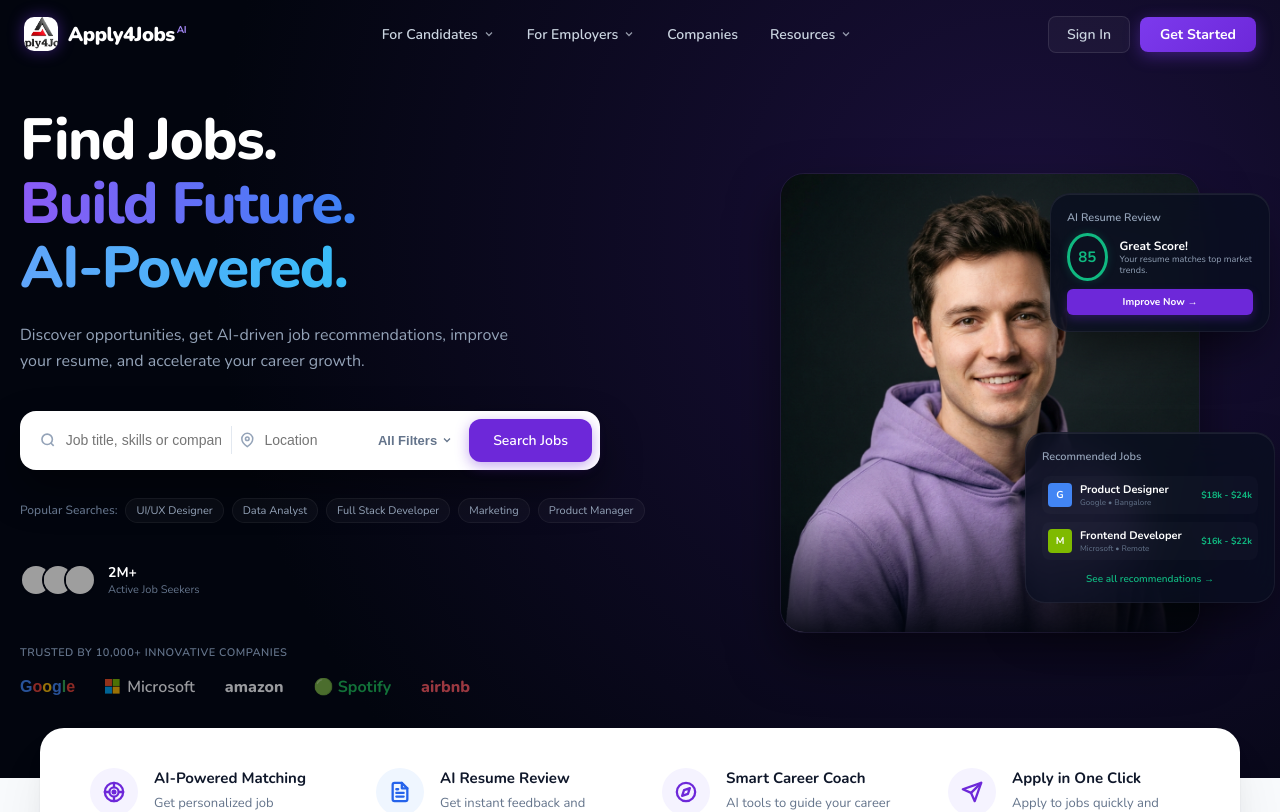
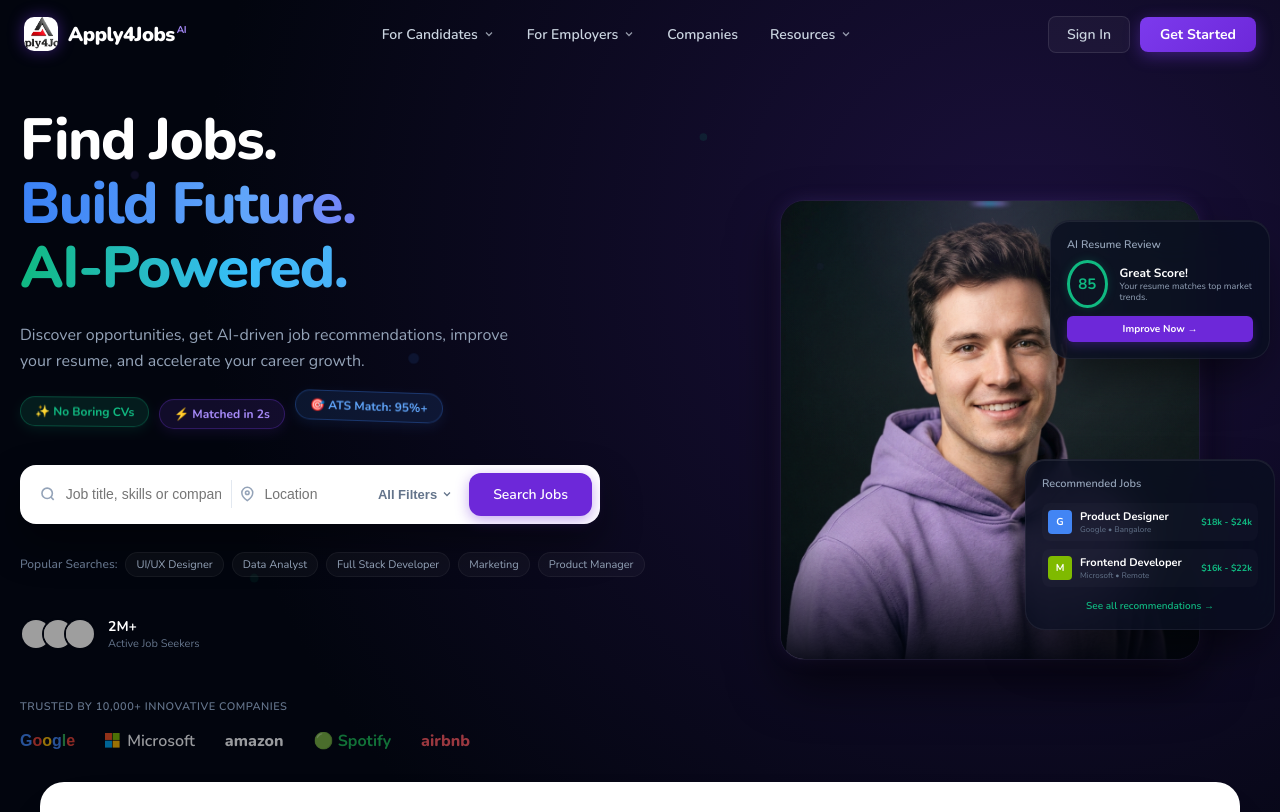
Before and after one commit to algoprojects7/apply4jobs, a Next.js app in the folder apps/web/: page / in a window 1280 px wide. Shown: the top 812 px of the page. Built offline with nearby package versions, Linux system fonts and the light colour scheme; grey boxes are pictures that could not be loaded.

Commit message:
Animated Effects on Landing Page

```diff
--- a/apps/web/src/app/globals.css
+++ b/apps/web/src/app/globals.css
@@ -749,3 +749,157 @@
     display: none !important;
   }
 }
+
+/* Premium AI & GenZ Energetic Animation System */
+
+@keyframes gradient-flow {
+  0% { background-position: 0% 50%; }
+  50% { background-position: 100% 50%; }
+  100% { background-position: 0% 50%; }
+}
+
+.animate-gradient-text {
+  background-size: 200% auto !important;
+  animation: gradient-flow 3.5s linear infinite;
+}
+
+@keyframes float-element {
+  0% { transform: translateY(0px) rotate(0deg); }
+  50% { transform: translateY(-10px) rotate(2.5deg); }
+  100% { transform: translateY(0px) rotate(0deg); }
+}
+
+@keyframes float-reverse {
+  0% { transform: translateY(0px) rotate(0deg); }
+  50% { transform: translateY(10px) rotate(-2.5deg); }
+  100% { transform: translateY(0px) rotate(0deg); }
+}
+
+.animate-float {
+  animation: float-element 5s ease-in-out infinite;
+}
+
+.animate-float-reverse {
+  animation: float-reverse 6s ease-in-out infinite;
+}
+
+.animate-float-fast {
+  animation: float-element 3.5s ease-in-out infinite;
+}
+
+
+
+@keyframes orb-pulse-glow {
+  0% { box-shadow: 0 0 15px 0px rgba(109, 40, 217, 0.2); }
+  50% { box-shadow: 0 0 30px 10px rgba(109, 40, 217, 0.5); }
+  100% { box-shadow: 0 0 15px 0px rgba(109, 40, 217, 0.2); }
+}
+
+.animate-pulse-glow {
+  animation: orb-pulse-glow 3s ease-in-out infinite;
+}
+
+@keyframes reflection-shimmer {
+  0% { left: -150%; }
+  50% { left: 150%; }
+  100% { left: 150%; }
+}
+
+.animate-shimmer {
+  position: relative;
+  overflow: hidden;
+}
+
+.animate-shimmer::after {
+  content: '';
+  position: absolute;
+  top: -50%;
+  left: -150%;
+  width: 50%;
+  height: 200%;
+  background: rgba(255, 255, 255, 0.18);
+  transform: rotate(30deg);
+  transition: none;
+  animation: reflection-shimmer 4s ease-in-out infinite;
+}
+
+@keyframes node-pulse {
+  0% { opacity: 0.2; transform: scale(0.9); }
+  50% { opacity: 0.8; transform: scale(1.1); }
+  100% { opacity: 0.2; transform: scale(0.9); }
+}
+
+.bg-neural-node {
+  animation: node-pulse 3.5s ease-in-out infinite;
+}
+
+/* Premium Portrait Card Glow and Pin Light Animation */
+@keyframes portrait-glow {
+  0% {
+    box-shadow: 0 25px 50px rgba(0, 0, 0, 0.6), 0 0 20px -5px rgba(139, 92, 246, 0.3);
+    border-color: rgba(255, 255, 255, 0.06);
+  }
+  50% {
+    box-shadow: 0 25px 55px rgba(0, 0, 0, 0.7), 0 0 35px 2px rgba(59, 130, 246, 0.45), 0 0 55px 5px rgba(139, 92, 246, 0.25);
+    border-color: rgba(139, 92, 246, 0.4);
+  }
+  100% {
+    box-shadow: 0 25px 50px rgba(0, 0, 0, 0.6), 0 0 20px -5px rgba(139, 92, 246, 0.3);
+    border-color: rgba(255, 255, 255, 0.06);
+  }
+}
+
+@keyframes pin-light-pulse {
+  0% {
+    opacity: 0.6;
+    background: radial-gradient(circle at 50% 0%, rgba(167, 139, 250, 0.25) 0%, rgba(59, 130, 246, 0.06) 30%, transparent 60%);
+  }
+  50% {
+    opacity: 1;
+    background: radial-gradient(circle at 50% 0%, rgba(167, 139, 250, 0.45) 0%, rgba(59, 130, 246, 0.12) 35%, transparent 65%);
+  }
+  100% {
+    opacity: 0.6;
+    background: radial-gradient(circle at 50% 0%, rgba(167, 139, 250, 0.25) 0%, rgba(59, 130, 246, 0.06) 30%, transparent 60%);
+  }
+}
+
+@keyframes pin-source-glow {
+  0% { opacity: 0.6; width: 45px; }
+  50% { opacity: 1; width: 75px; filter: blur(3px); }
+  100% { opacity: 0.6; width: 45px; }
+}
+
+.hero-portrait-card-glow {
+  animation: portrait-glow 5s ease-in-out infinite;
+  transition: border-color 0.3s, box-shadow 0.3s;
+}
+
+.hero-portrait-card-glow::after {
+  content: '';
+  position: absolute;
+  top: 0;
+  left: 0;
+  right: 0;
+  bottom: 0;
+  pointer-events: none;
+  mix-blend-mode: screen;
+  z-index: 2;
+  animation: pin-light-pulse 5s ease-in-out infinite;
+}
+
+.hero-portrait-card-glow::before {
+  content: '';
+  position: absolute;
+  top: 0;
+  left: 50%;
+  transform: translateX(-50%);
+  width: 50px;
+  height: 5px;
+  background: linear-gradient(90deg, transparent, #a78bfa, #38bdf8, #a78bfa, transparent);
+  filter: blur(2px);
+  border-radius: 50%;
+  z-index: 3;
+  opacity: 0.8;
+  animation: pin-source-glow 5s ease-in-out infinite;
+}
--- a/apps/web/src/app/page.tsx
+++ b/apps/web/src/app/page.tsx
@@ -17,7 +17,20 @@
         background: 'radial-gradient(circle at 80% 30%, rgba(124, 58, 237, 0.2) 0%, rgba(2, 5, 14, 1) 70%)',
         paddingBottom: '80px',
         paddingTop: '68px',
+        overflow: 'hidden',
       }}>
+        {/* Animated Neural SVG Network Background */}
+        <div style={{ position: 'absolute', top: 0, left: 0, right: 0, bottom: 0, opacity: 0.15, pointerEvents: 'none', zIndex: 1 }}>
+          <svg width="100%" height="100%" xmlns="http://www.w3.org/2000/svg">
+            {/* Pulsing Neural Nodes */}
+            <circle cx="10%" cy="20%" r="4" fill="#8b5cf6" className="bg-neural-node" style={{ animationDelay: '0s' }} />
+            <circle cx="30%" cy="40%" r="5" fill="#3b82f6" className="bg-neural-node" style={{ animationDelay: '1s' }} />
+            <circle cx="50%" cy="15%" r="3.5" fill="#10b981" className="bg-neural-node" style={{ animationDelay: '0.5s' }} />
+            <circle cx="70%" cy="35%" r="4" fill="#8b5cf6" className="bg-neural-node" style={{ animationDelay: '2s' }} />
+            <circle cx="20%" cy="70%" r="4.5" fill="#10b981" className="bg-neural-node" style={{ animationDelay: '1.5s' }} />
+            <circle cx="90%" cy="60%" r="5.5" fill="#3b82f6" className="bg-neural-node" style={{ animationDelay: '2.5s' }} />
+          </svg>
+        </div>
         <Navbar />
 
         {/* Hero Body Grid */}
@@ -31,16 +44,42 @@
           <div style={{ display: 'flex', flexDirection: 'column', gap: '24px', position: 'relative', zIndex: 5 }}>
             <h1 style={{ fontSize: '58px', fontWeight: 800, lineHeight: '1.1', margin: 0, letterSpacing: '-1.5px' }}>
               Find Jobs.<br />
-              <span style={{ background: 'linear-gradient(90deg, #8b5cf6, #3b82f6)', WebkitBackgroundClip: 'text', WebkitTextFillColor: 'transparent' }}>Build Future.</span><br />
-              <span style={{ background: 'linear-gradient(90deg, #60a5fa, #38bdf8)', WebkitBackgroundClip: 'text', WebkitTextFillColor: 'transparent' }}>AI-Powered.</span>
+              <span className="animate-gradient-text" style={{ background: 'linear-gradient(90deg, #8b5cf6, #3b82f6, #60a5fa, #8b5cf6)', WebkitBackgroundClip: 'text', WebkitTextFillColor: 'transparent' }}>Build Future.</span><br />
+              <span className="animate-gradient-text" style={{ background: 'linear-gradient(90deg, #60a5fa, #10b981, #38bdf8, #60a5fa)', WebkitBackgroundClip: 'text', WebkitTextFillColor: 'transparent' }}>AI-Powered.</span>
             </h1>
 
             <p style={{ color: '#94a3b8', fontSize: '16px', lineHeight: '1.6', margin: 0, maxWidth: '520px' }}>
               Discover opportunities, get AI-driven job recommendations, improve your resume, and accelerate your career growth.
             </p>
 
+            {/* GenZ Optimistic Badges Row */}
+            <div style={{ display: 'flex', gap: '10px', flexWrap: 'wrap', zIndex: 10, position: 'relative' }}>
+              <div className="animate-float" style={{
+                background: 'rgba(16, 185, 129, 0.12)', border: '1px solid rgba(16, 185, 129, 0.3)',
+                color: '#10b981', padding: '6px 14px', borderRadius: '100px', fontSize: '12px', fontWeight: 700,
+                display: 'inline-flex', alignItems: 'center', gap: '6px', boxShadow: '0 4px 12px rgba(16, 185, 129, 0.1)'
+              }}>
+                ✨ No Boring CVs
+              </div>
+              <div className="animate-float-reverse" style={{
+                background: 'rgba(124, 58, 237, 0.12)', border: '1px solid rgba(124, 58, 237, 0.3)',
+                color: '#a78bfa', padding: '6px 14px', borderRadius: '100px', fontSize: '12px', fontWeight: 700,
+                display: 'inline-flex', alignItems: 'center', gap: '6px', boxShadow: '0 4px 12px rgba(124, 58, 237, 0.1)'
+              }}>
+                ⚡ Matched in 2s
+              </div>
+              <div className="animate-float-fast" style={{
+                background: 'rgba(59, 130, 246, 0.12)', border: '1px solid rgba(59, 130, 246, 0.3)',
+                color: '#60a5fa', padding: '6px 14px', borderRadius: '100px', fontSize: '12px', fontWeight: 700,
+                display: 'inline-flex', alignItems: 'center', gap: '6px', boxShadow: '0 4px 12px rgba(59, 130, 246, 0.1)'
+              }}>
+                🎯 ATS Match: 95%+
+              </div>
+            </div>
+
             {/* Floating Search Console widget */}
             <div className="hero-search-widget">
+
               {/* Field 1: Search */}
               <div className="search-field" style={{ display: 'flex', alignItems: 'center', gap: '8px', flex: 1.2, paddingLeft: '12px' }}>
                 <svg width="18" height="18" viewBox="0 0 24 24" fill="none" stroke="#94a3b8" strokeWidth="2.5">
@@ -83,8 +122,8 @@
                 </svg>
               </button>
 
-              {/* Search button */}
-              <Link href="/candidate/dashboard" className="glow-btn" style={{
+              {/* Search button with interactive shimmer effect */}
+              <Link href="/candidate/dashboard" className="glow-btn animate-shimmer" style={{
                 background: '#6d28d9', color: '#ffffff', border: 'none', borderRadius: '12px',
                 padding: '12px 24px', fontSize: '14px', fontWeight: 600, cursor: 'pointer', textDecoration: 'none'
               }}>
@@ -165,7 +204,7 @@
           {/* Hero Right Column (Image + floating widgets) */}
           <div className="hero-graphic-col" style={{ position: 'relative', display: 'flex', justifyContent: 'center', alignItems: 'center' }}>
             {/* Main Portrait Card */}
-            <div style={{
+            <div className="hero-portrait-card-glow" style={{
               position: 'relative',
               width: '420px',
               height: '460px',
```
